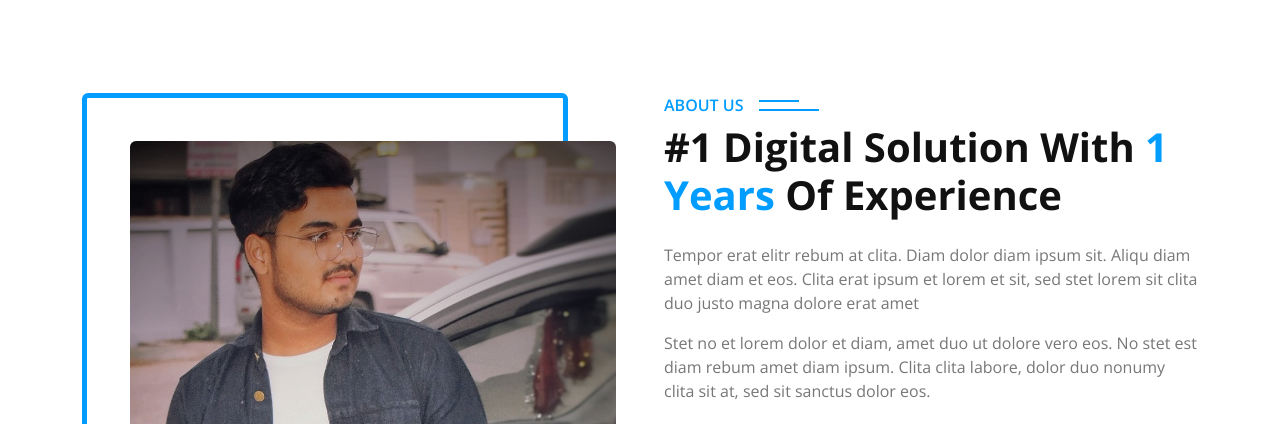
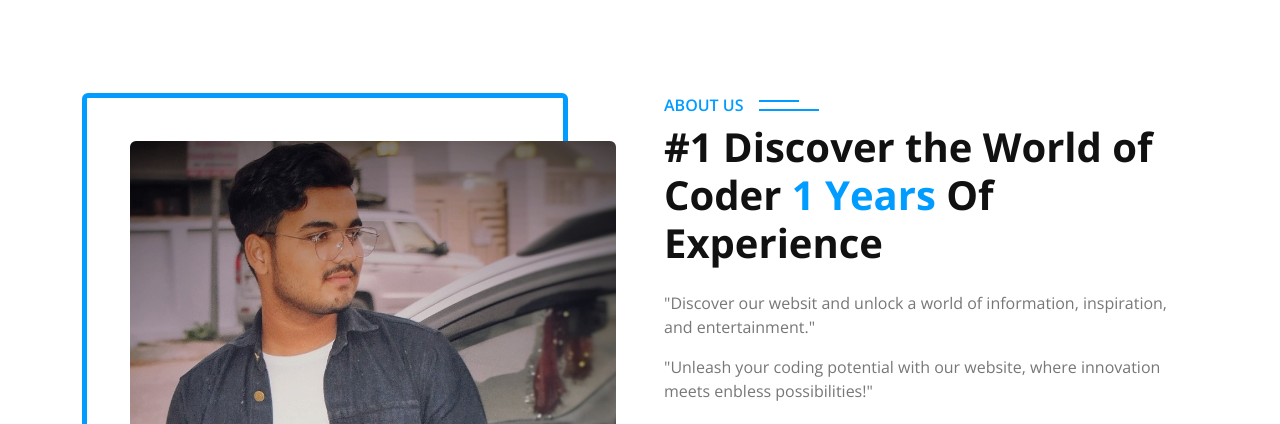
Before and after one commit to Mr-Farooqi/TeamHubble, a plain HTML site: page home.html in a window 1280 px wide. Shown: the part 1315-1739 px from the top of the page. Drawn offline with nearby package versions, Linux system fonts and the light colour scheme.

Commit message:
Update home.html

```diff
--- a/home.html
+++ b/home.html
@@ -255,9 +255,9 @@
                 <div class="col-lg-6 wow fadeInUp" data-wow-delay="0.5s">
                     <div class="h-100">
                         <h6 class="section-title bg-white text-start text-primary pe-3">About Us</h6>
-                        <h1 class="display-6 mb-4">#1 Digital Solution With <span class="text-primary">1 Years</span> Of Experience</h1>
-                        <p>Tempor erat elitr rebum at clita. Diam dolor diam ipsum sit. Aliqu diam amet diam et eos. Clita erat ipsum et lorem et sit, sed stet lorem sit clita duo justo magna dolore erat amet</p>
-                        <p class="mb-4">Stet no et lorem dolor et diam, amet duo ut dolore vero eos. No stet est diam rebum amet diam ipsum. Clita clita labore, dolor duo nonumy clita sit at, sed sit sanctus dolor eos.</p>
+                        <h1 class="display-6 mb-4">#1 Discover the World of Coder <span class="text-primary">1 Years</span> Of Experience</h1>
+                        <p>"Discover our websit and unlock a world of information, inspiration, and entertainment."</p>
+                        <p class="mb-4">"Unleash your coding potential with our website, where innovation meets enbless possibilities!"</p>
                         <div class="d-flex align-items-center mb-4 pb-2">
                             <img class="flex-shrink-0 rounded-circle" src="img/ceo1.jpg" alt="" style="width: 50px; height: 50px;">
                             <div class="ps-4">
```
